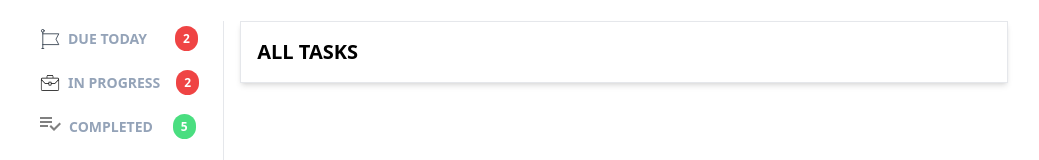
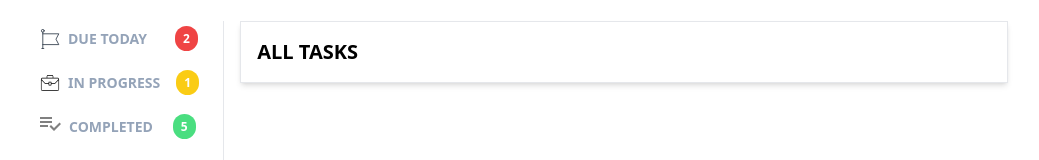
Before and after one commit to Bcypher01/to-do-frontend, a Next.js app: page / in a window 1280 px wide. Shown: the part 363-523 px from the top of the page, without its empty margins (96-1135 px from the left). Built offline with nearby package versions, Linux system fonts and the light colour scheme.

Commit message:
change in progress  notification color

```diff
--- a/components/Nav.js
+++ b/components/Nav.js
@@ -67,7 +67,7 @@ const Nav = () => {
             <span>IN PROGRESS</span>
             <div className="flex flex-col justify-center align-center text-xs">
               <aside className="text-center ml-2 text-white font-bold">
-                <span className="py-1 px-2 rounded-full bg-red-500">2</span>
+                <span className="py-1 px-2 rounded-full bg-yellow-400">1</span>
               </aside>
             </div>
           </li>
```
